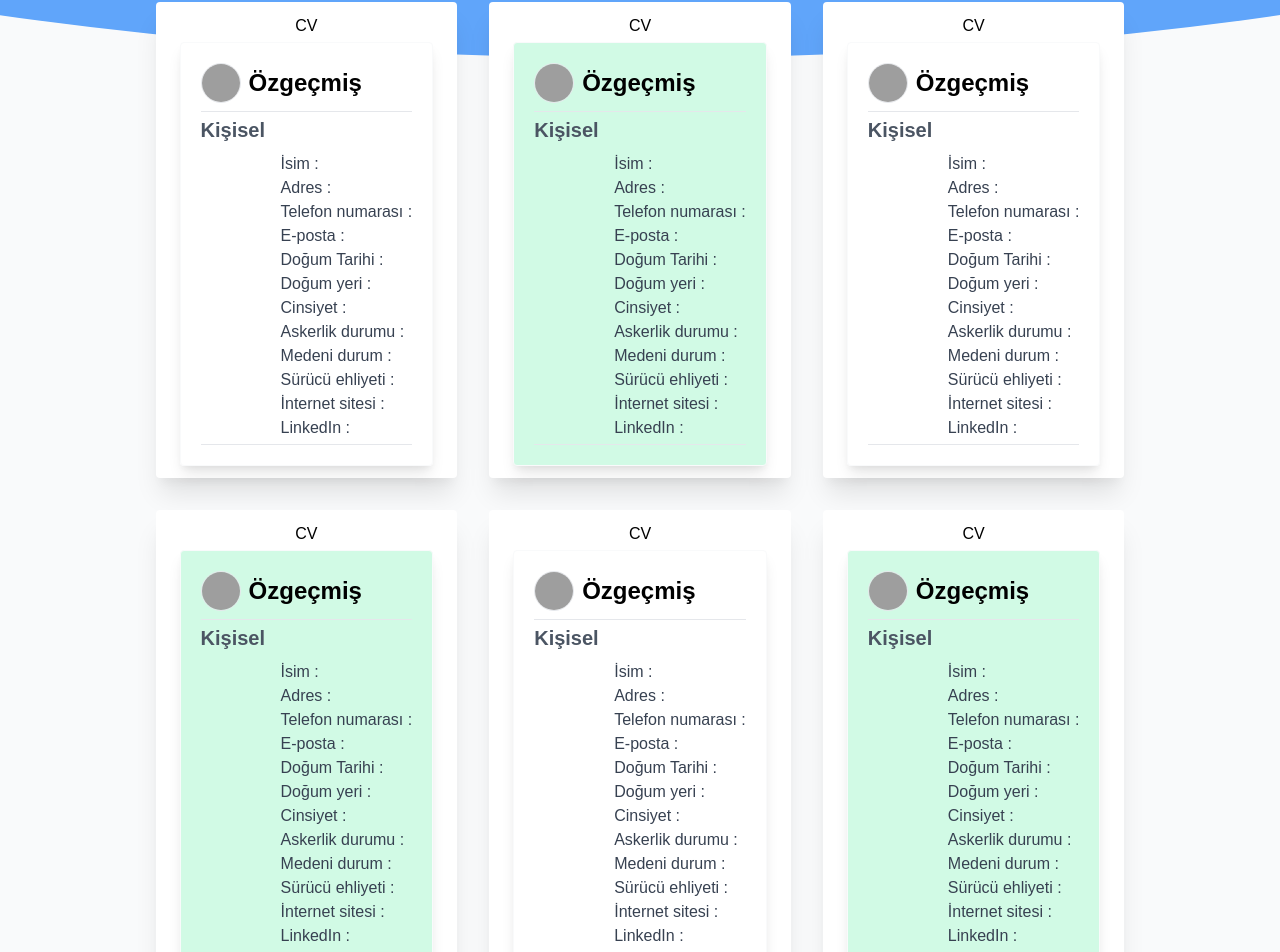
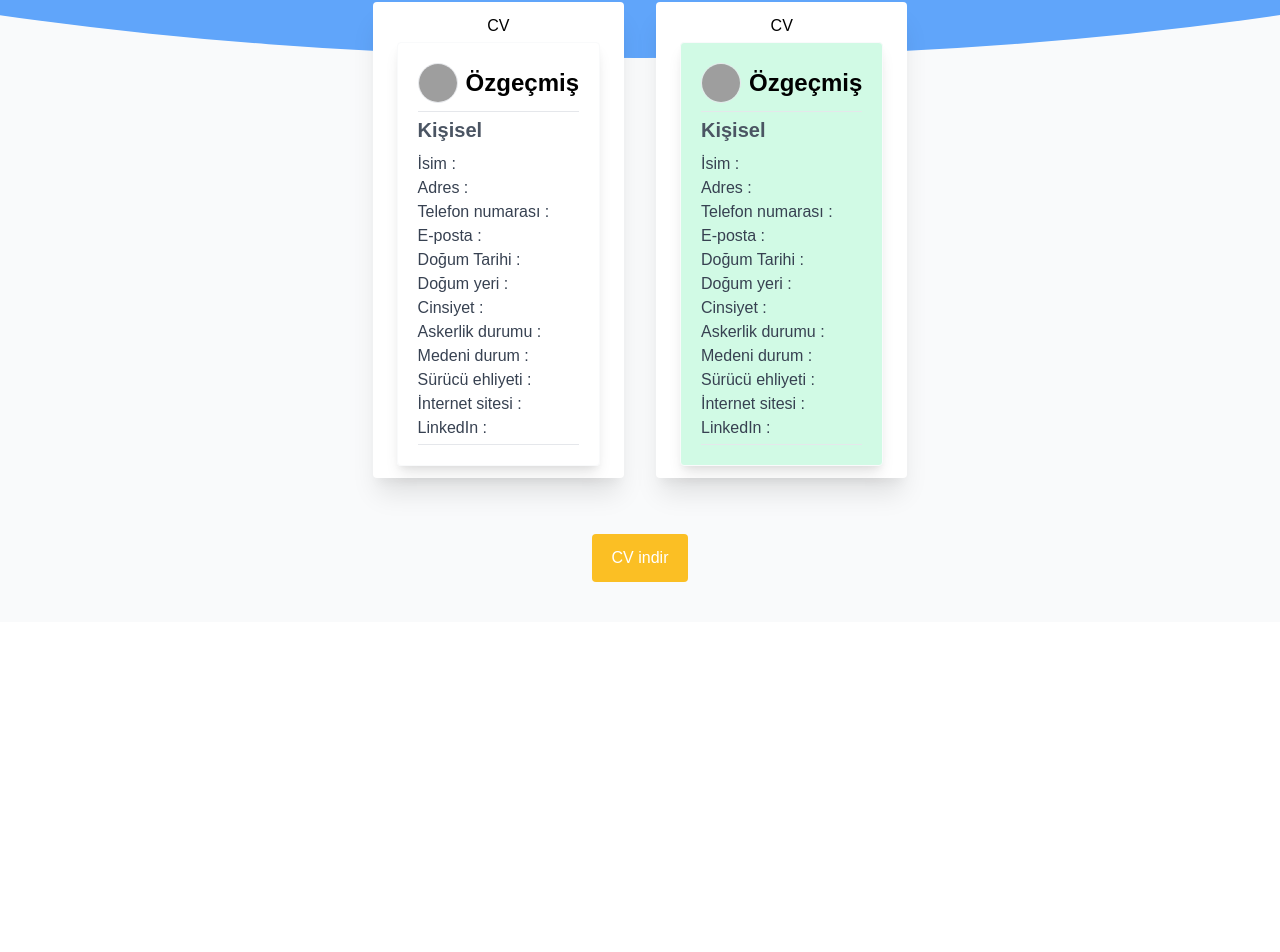
Before and after one commit to bensuerdgn/CV-Maker, a Vue app: page /template in a window 1280 px wide. Shown: the part 262-1214 px from the top of the page. After the commit the page ends 884 px from the top, so only its background shows below. Built offline with nearby package versions, Linux system fonts and the light colour scheme; grey boxes are pictures that could not be loaded.

Commit message:
made changes

```diff
--- a/src/components/CVTemplate.vue
+++ b/src/components/CVTemplate.vue
@@ -17,7 +17,7 @@
     </div>
     <div class="personal border-b border-t py-1">
       <h2 class="font-semibold text-xl text-gray-600">Kişisel</h2>
-      <ul class="text-base pl-20 pt-2" v-if="user">
+      <ul class="text-base pt-2" v-if="user">
         <li class="">
           <span class="text-gray-700">İsim : </span>
           <span> {{ user.name }}{{ user.surname }}</span>
--- a/src/components/CVTemplate2.vue
+++ b/src/components/CVTemplate2.vue
@@ -17,7 +17,7 @@
     </div>
     <div class="personal border-b border-t py-1">
       <h2 class="font-semibold text-xl text-gray-600">Kişisel</h2>
-      <ul class="text-base pl-20 pt-2" v-if="user">
+      <ul class="text-base pt-2" v-if="user">
         <li class="">
           <span class="text-gray-700">İsim : </span>
           <span> {{ user.name }}{{ user.surname }}</span>
--- a/src/components/PersonalInformations.vue
+++ b/src/components/PersonalInformations.vue
@@ -59,9 +59,14 @@
               <div class="name flex flex-col w-full">
                 <label for="name">İsim*</label>
                 <input
+                  @blur="v$.user.name.$touch()"
                   type="text"
                   class="w-full h-12 px-3 border rounded"
                   v-model="v$.user.name.$model"
+                  :class="{
+                    'border-2 border-red-500 focus:ring-1 focus:ring-red-500':
+                      v$.user.name.$error,
+                  }"
                 />
                 <small v-if="v$.user.name.$error" class="form-text text-red-500"
                   >Bu alan zorunludur</small
@@ -73,6 +78,10 @@
                   type="text"
                   class="w-full h-12 px-3 border rounded"
                   v-model="v$.user.surname.$model"
+                  :class="{
+                    'border-2 border-red-500 focus:ring-1 focus:ring-red-500':
+                      v$.user.surname.$error,
+                  }"
                 />
                 <small
                   v-if="v$.user.surname.$error"
@@ -89,6 +98,11 @@
                 type="text"
                 class="w-full h-12 px-3 border rounded"
                 v-model="v$.user.email.$model"
+                @click="user.email = ''"
+                :class="{
+                  'border-2 border-red-500 focus:ring-1 focus:ring-red-500':
+                    v$.user.email.$error,
+                }"
               />
               <small
                 v-if="v$.user.email.required.$invalid == true"
@@ -107,6 +121,10 @@
                 type="text"
                 class="w-full h-12 px-3 border rounded"
                 v-model="v$.user.phoneNumber.$model"
+                :class="{
+                  'border-2 border-red-500 focus:ring-1 focus:ring-red-500':
+                    v$.user.phoneNumber.$error,
+                }"
               />
               <small
                 v-if="v$.user.phoneNumber.$error"
@@ -132,6 +150,10 @@
                 type="text"
                 class="w-full h-12 px-3 border rounded"
                 v-model="v$.user.postCode.$model"
+                :class="{
+                  'border-2 border-red-500 focus:ring-1 focus:ring-red-500':
+                    v$.user.postCode.$error,
+                }"
               />
               <small
                 v-if="v$.user.postCode.$error"
@@ -310,7 +332,7 @@ export default {
         photo: "",
         name: " ",
         surname: " ",
-        email: " ",
+        email: "email@email.com",
         phoneNumber: "",
         address: "",
         postCode: "",
@@ -409,6 +431,9 @@ export default {
 </script>
 
 <style>
+input:focus {
+  outline: none;
+}
 .form-group .items {
   width: calc(100% - 156px);
 }
--- a/src/views/Template.vue
+++ b/src/views/Template.vue
@@ -3,7 +3,11 @@
     <Header class="header" />
     <div class="relative z-10 flex flex-wrap justify-center p-10 -mt-28">
       <div
-        @click="select()"
+        @click="
+          select = !select;
+          isSelected = '#cv';
+        "
+        :class="{ ' outline-blue': select }"
         class="
           flex flex-col
           m-4
@@ -19,71 +23,11 @@
         <CVTemplate class="rounded shadow-lg p-2 mt-1 border border-gray-50" />
       </div>
       <div
-        @click="select()"
-        class="
-          flex flex-col
-          m-4
-          bg-white
-          items-center
-          shadow-xl
-          px-6
-          py-3
-          rounded
+        @click="
+          select2 = !select2;
+          isSelected = '#cv2';
         "
-      >
-        <h2>CV</h2>
-        <CVTemplate2 class="rounded shadow-lg p-2 mt-1 border border-gray-50" />
-      </div>
-      <div
-        @click="select()"
-        class="
-          flex flex-col
-          m-4
-          bg-white
-          items-center
-          shadow-xl
-          px-6
-          py-3
-          rounded
-        "
-      >
-        <h2>CV</h2>
-        <CVTemplate class="rounded shadow-lg p-2 mt-1 border border-gray-50" />
-      </div>
-      <div
-        @click="select()"
-        class="
-          flex flex-col
-          m-4
-          bg-white
-          items-center
-          shadow-xl
-          px-6
-          py-3
-          rounded
-        "
-      >
-        <h2>CV</h2>
-        <CVTemplate2 class="rounded shadow-lg p-2 mt-1 border border-gray-50" />
-      </div>
-      <div
-        @click="select()"
-        class="
-          flex flex-col
-          m-4
-          bg-white
-          items-center
-          shadow-xl
-          px-6
-          py-3
-          rounded
-        "
-      >
-        <h2>CV</h2>
-        <CVTemplate class="rounded shadow-lg p-2 mt-1 border border-gray-50" />
-      </div>
-      <div
-        @click="select()"
+        :class="{ ' outline-blue': select2 }"
         class="
           flex flex-col
           m-4
@@ -123,17 +67,19 @@ export default {
     CVTemplate2,
     Header,
   },
+  data() {
+    return {
+      select: false,
+      select2: false,
+      isSelected: "",
+    };
+  },
   methods: {
-    select() {
-      this.addBorder();
-    },
-    addBorder() {
-      return "border-blue-500 border-2";
-    },
     makePDF() {
+
       window.html2canvas = html2canvas;
       var doc = new jspdf("p", "pt", "a4");
-      doc.html(document.querySelector("#cv"), {
+      doc.html(document.querySelector(this.isSelected), {
         callback: function (pdf) {
           pdf.save("cv.pdf");
         },
--- a/tailwind.config.js
+++ b/tailwind.config.js
@@ -2,7 +2,11 @@ module.exports = {
   purge: { content: ['./public/**/*.html', './src/**/*.vue'] },
   darkMode: false, // or 'media' or 'class'
   theme: {
-    extend: {},
+    extend: {
+      outline: {
+        blue: '2px solid #0000ff',
+      }
+    },
   },
   variants: {
     extend: {},
```
